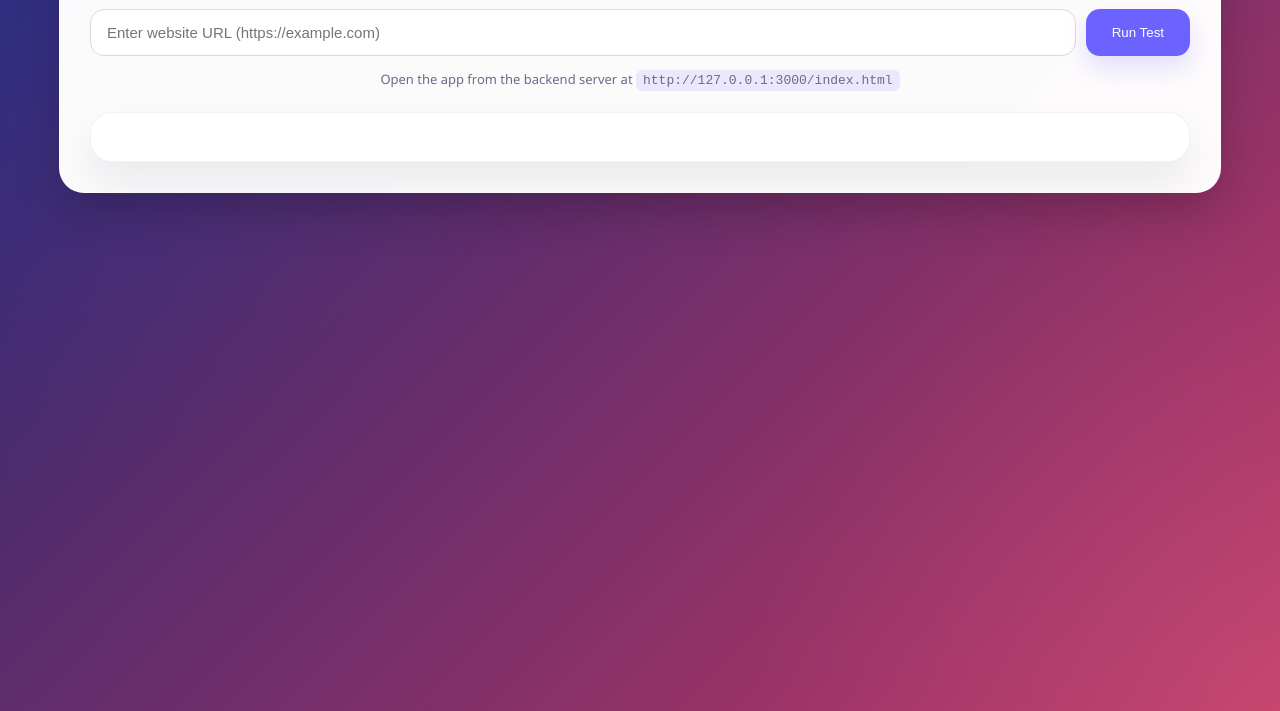
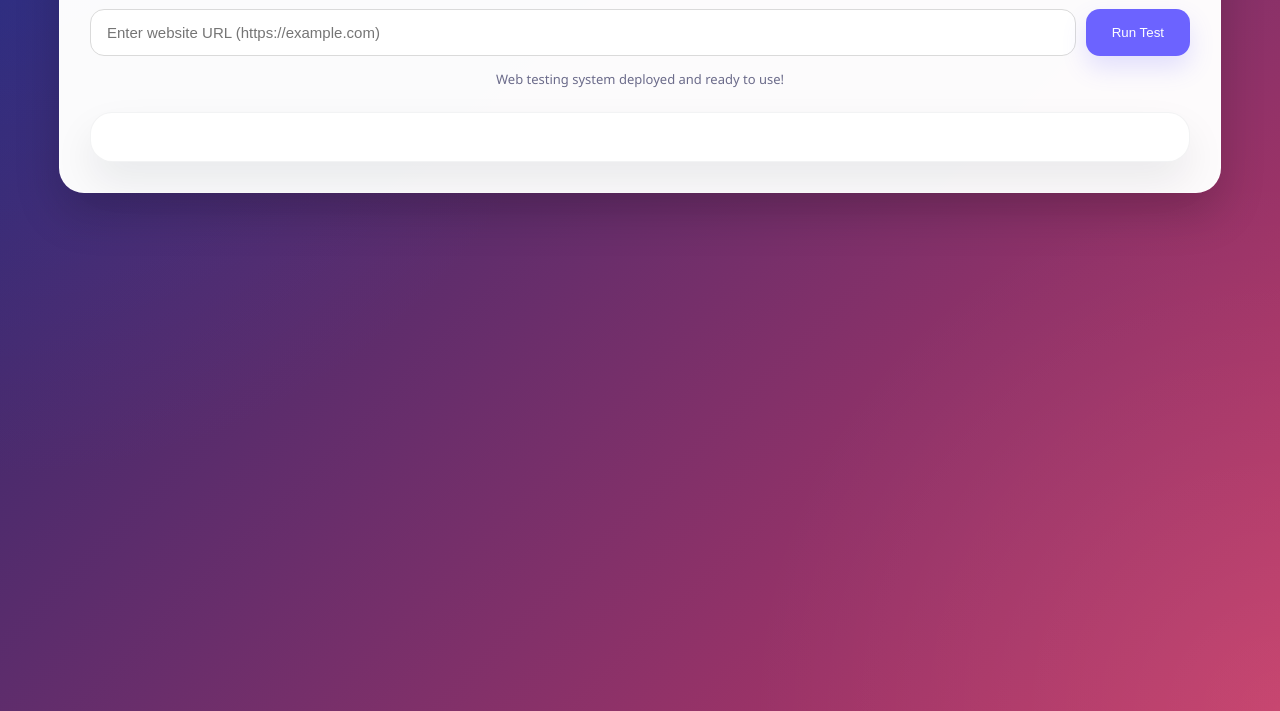
Before and after one commit to DEEKSHITH439/web-testing-system, a website: page frontend/index.html in a window 1280 px wide. Shown: the part 129-840 px from the top of the page. Drawn offline with Linux system fonts and the light colour scheme.

Commit message:
Update deployment note in index.html

```diff
--- a/frontend/index.html
+++ b/frontend/index.html
@@ -16,7 +16,7 @@
         <button onclick="runTest()" id="btn">Run Test</button>
     </div>
 
-    <div class="note">Open the app from the backend server at <code>http://127.0.0.1:3000/index.html</code></div>
+    <div class="note">Web testing system deployed and ready to use!</div>
     <div id="loading" class="loading"></div>
 
     <!-- RESULT -->
```
